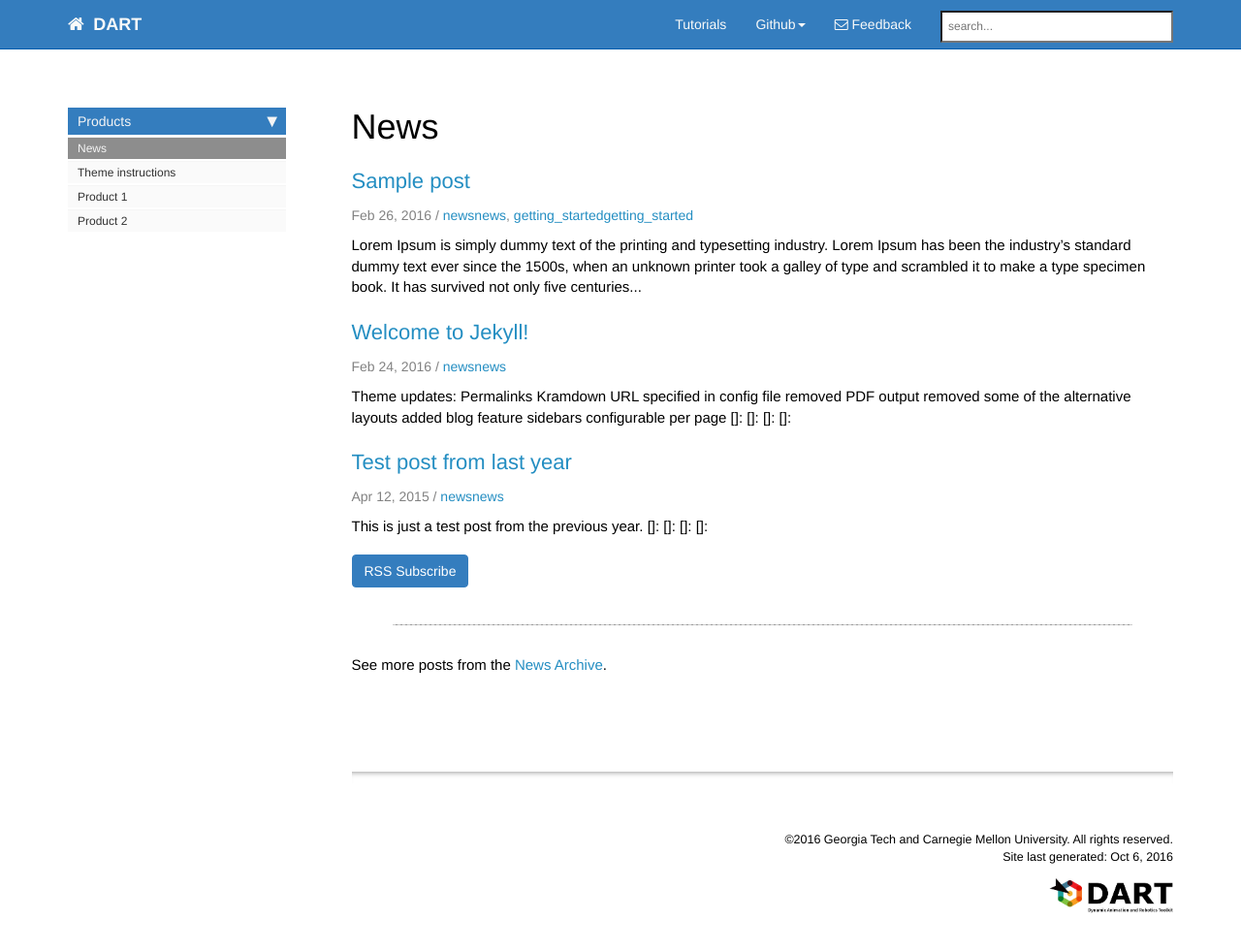
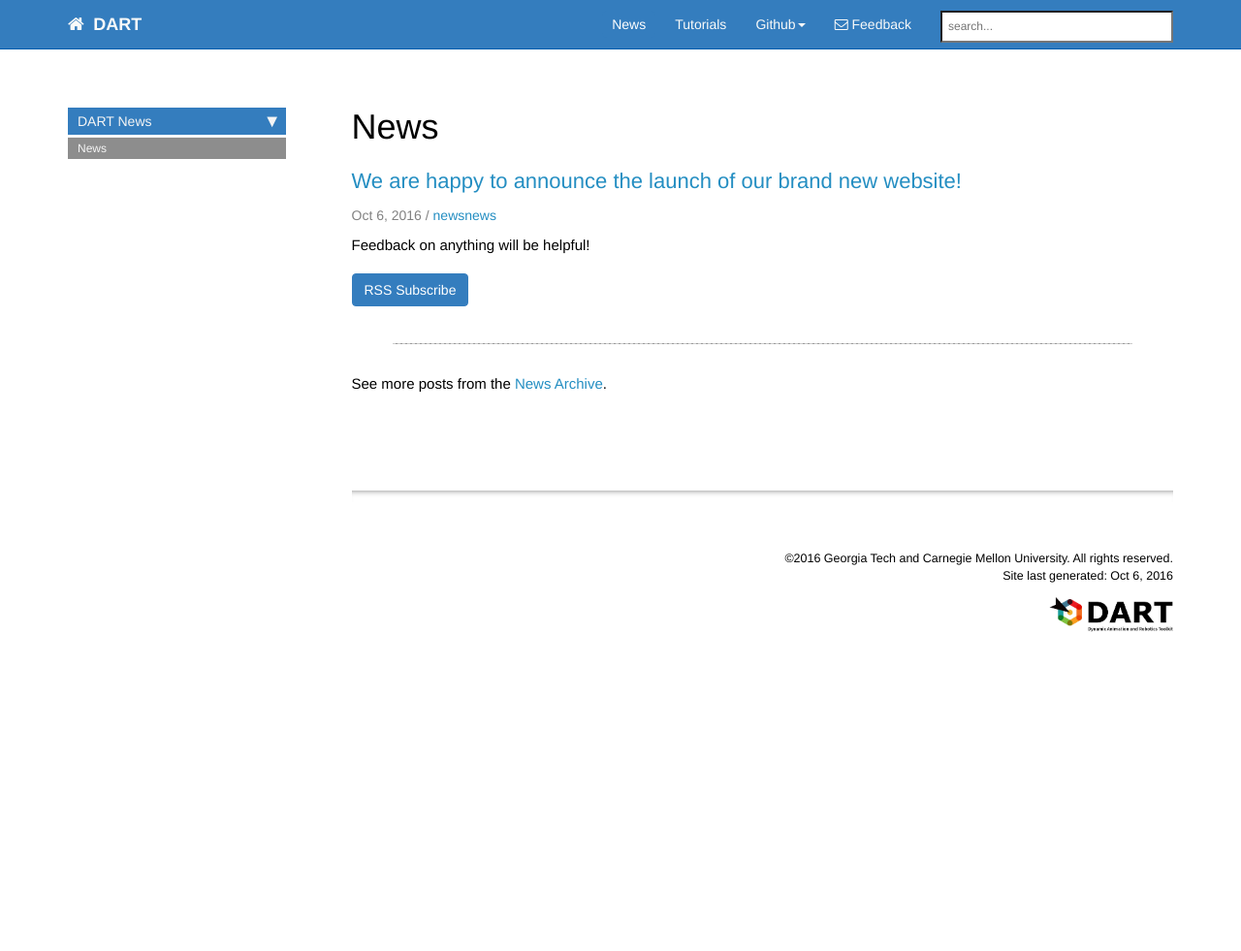
Before and after one commit to dartsim/dartsim.github.io, a Jekyll site: the page built from pages/news/news.html, in a window 1280 px wide and 1005 px high. Shown: the top 981 px of the window at 97% size. Built offline with Jekyll 4.4.1, drawn with Linux system fonts in a browser that asks for light colours; nearby versions of some CDN libraries; comment, search, counter and statistics services are not loaded.

Commit message:
Add news section

```diff
--- a/_data/topnav.yml
+++ b/_data/topnav.yml
@@ -2,6 +2,10 @@
 ## if you want to list an external url, use external_url instead of url. the theme will apply a different link base.
 
 topnav:
+- title: Topnav
+  items:
+    - title: News
+      url: /news
 - title: Topnav
   items:
     - title: Tutorials
--- a/_includes/custom/sidebarconfigs.html
+++ b/_includes/custom/sidebarconfigs.html
@@ -1,5 +1,8 @@
 {% if page.sidebar == "home_sidebar" %}
 {% assign sidebar = site.data.sidebars.home_sidebar.entries %}
+
+{% elsif page.sidebar == "news_sidebar" %}
+{% assign sidebar = site.data.sidebars.news_sidebar.entries %}
 
 {% elsif page.sidebar == "tutorials_sidebar" %}
 {% assign sidebar = site.data.sidebars.tutorials_sidebar.entries %}
--- a/_posts/2015-04-12-test-post-last-year.md
+++ /dev/null
@@ -1,10 +0,0 @@
----
-title:  "Test post from last year"
-categories: jekyll update
-permalink: test-post-from-last-year.html
-tags: [news]
----
-
-This is just a test post from the previous year.
-
-{% include links.html %}
--- a/_posts/2016-02-24-first-post.md
+++ /dev/null
@@ -1,19 +0,0 @@
----
-title:  "Welcome to Jekyll!"
-categories: jekyll update
-permalink: myupdate.html
-tags: [news]
----
-
-
-Theme updates:
-
-- Permalinks
-- Kramdown
-- URL specified in config file
-- removed PDF output
-- removed some of the alternative layouts
-- added blog feature
-- sidebars configurable per page
-
-{% include links.html %}
--- a/_posts/2016-02-26-sample-post-jekyll.md
+++ /dev/null
@@ -1,17 +0,0 @@
----
-title:  "Sample post"
-published: true
-permalink: samplepost.html
-summary: "This is some summary frontmatter for my sample post."
-tags: [news, getting_started]
----
-
-Lorem Ipsum is simply dummy text of the printing and typesetting industry. Lorem Ipsum has been the industry's standard dummy text ever since the 1500s, when an unknown printer took a galley of type and scrambled it to make a type specimen book. It has survived not only five centuries
-
-## Heading
-
-but also the leap into electronic typesetting, remaining essentially unchanged. It was popularised in the 1960s with the release of Letraset sheets containing Lorem Ipsum passages, and more recently with desktop publishing software like Aldus PageMaker including versions of Lorem Ipsum.
-
-Lorem Ipsum is simply dummy text of the printing and typesetting industry. Lorem Ipsum has been the industry's standard dummy text ever since the 1500s, when an unknown printer took a galley of type and scrambled it to make a type specimen book. It has survived not only five centuries
-
-{% include links.html %}
--- /dev/null
+++ b/_posts/2016-10-06-dart-new-website.md
@@ -0,0 +1,9 @@
+---
+title:  "We are happy to announce the launch of our brand new website!"
+categories: dart update
+sidebar: news_sidebar
+permalink: dart_new_website.html
+tags: [news]
+---
+
+[Feedback](https://github.com/dartsim/dartsim.github.io/issues) on anything will be helpful!
--- a/pages/news/news.html
+++ b/pages/news/news.html
@@ -1,6 +1,6 @@
 ---
 title: News
-sidebar: home_sidebar
+sidebar: news_sidebar
 keywords: news, blog, updates, release notes, announcements
 permalink: news.html
 toc: false
```
Also changed, not shown: _data/sidebars/news_sidebar.yml (added, +13 -0 lines).
